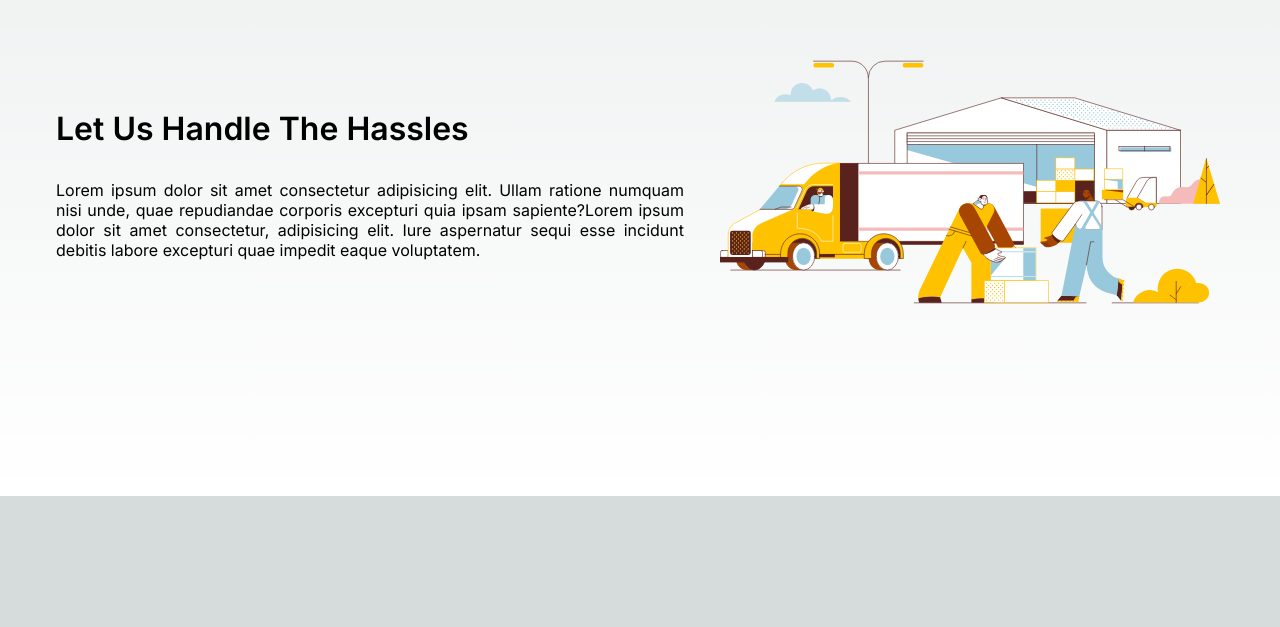
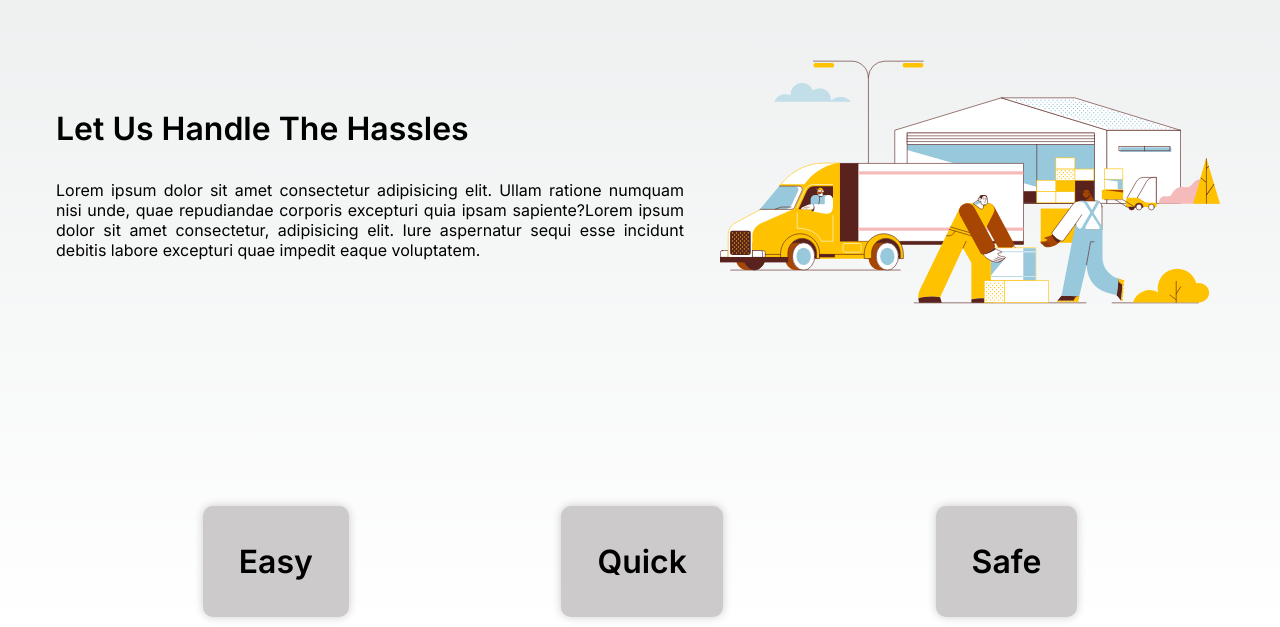
Before and after one commit to Abir-Tx/scms-web, a Next.js app: page / in a window 1280 px wide. Shown: the part 928-1555 px from the top of the page. Before the commit the page ends 1424 px from the top, so only its background shows below. Built offline with nearby package versions, Linux system fonts and the light colour scheme.

Commit message:
Add third section with box container
Signed-off-by: Abir-Tx <28858998+Abir-Tx@users.noreply.github.com>

```diff
--- a/src/app/page.module.scss
+++ b/src/app/page.module.scss
@@ -49,3 +49,10 @@
     }
   }
 }
+
+.thirdSection {
+  .boxContainer {
+    display: flex;
+    justify-content: space-evenly;
+  }
+}
--- a/src/app/page.tsx
+++ b/src/app/page.tsx
@@ -2,6 +2,7 @@ import Image from "next/image";
 import styles from "./page.module.scss";
 import Head from "next/head";
 import { AnimatedPage } from "./components/animated-page";
+import Box from "./components/box/box";
 
 export default function Home() {
   return (
@@ -41,6 +42,14 @@ export default function Home() {
             </div>
           </div>
         </section>
+
+        <section className={`${styles.thirdSection}`}>
+          <div className={styles.boxContainer}>
+            <Box text="Easy" />
+            <Box text="Quick" />
+            <Box text="Safe" />
+          </div>
+        </section>
       </main>
     </AnimatedPage>
   );
```
